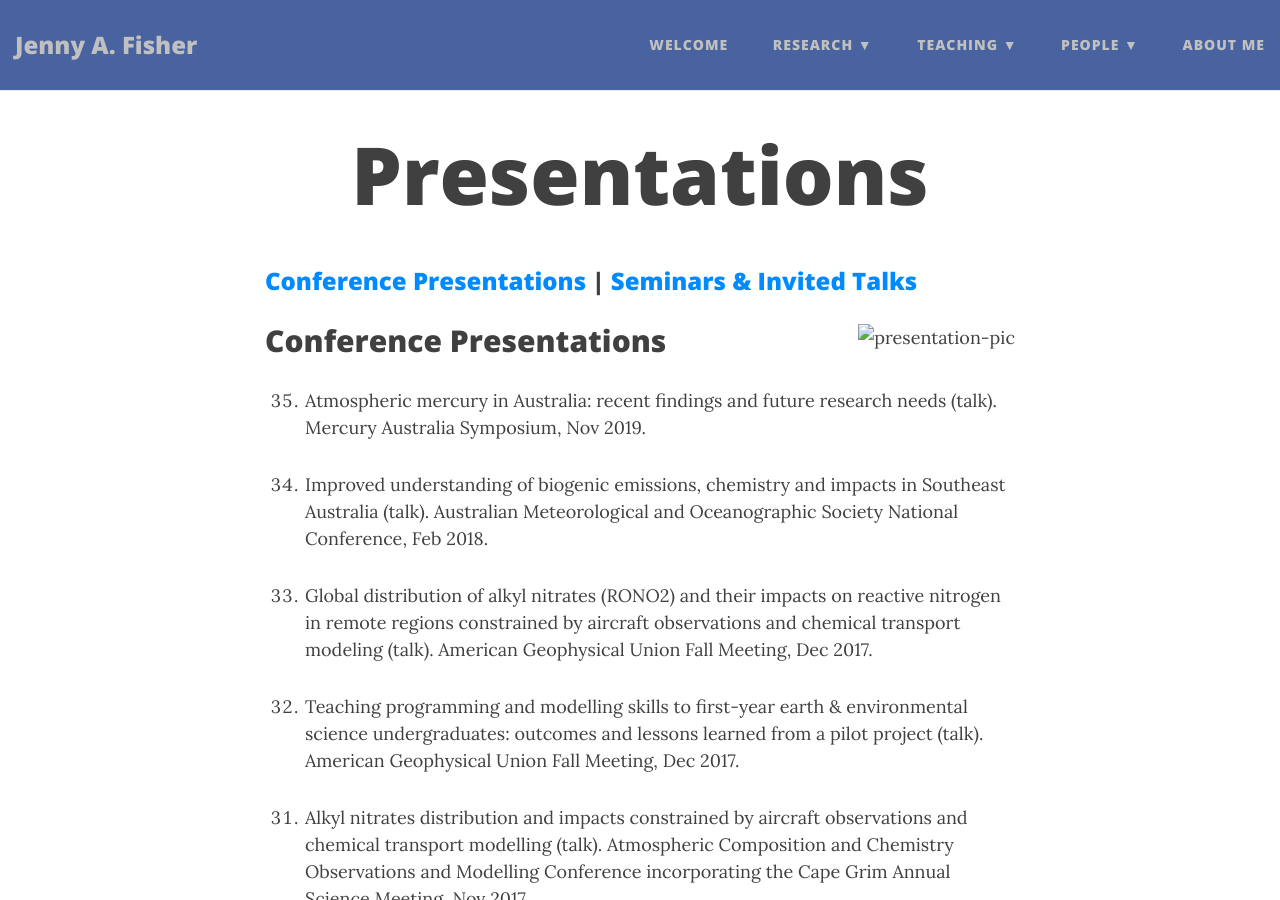
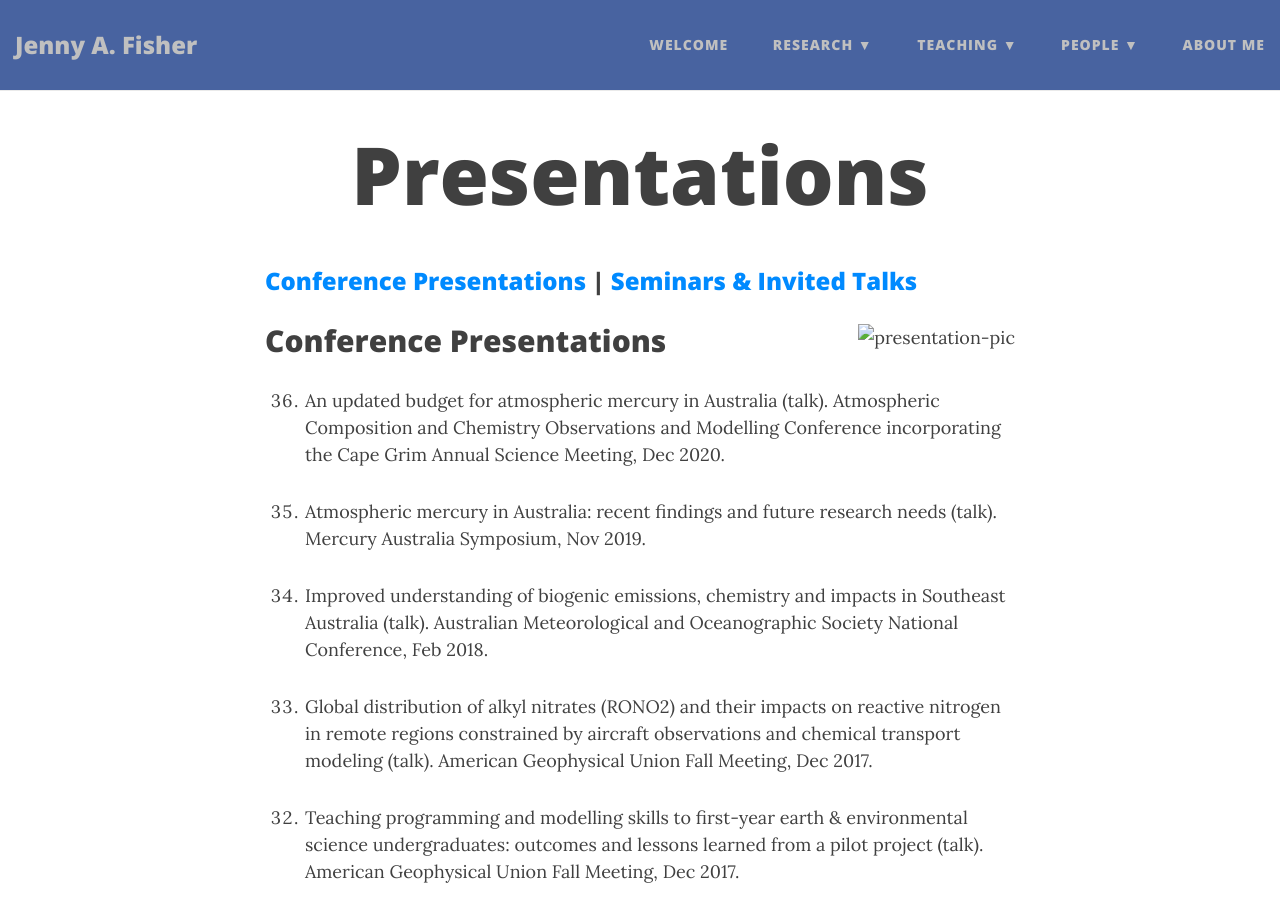
Before and after one commit to jennyfisher/jennyfisher.github.io, a Jekyll site: the page built from presentations.md, in a window 1280 px wide and 900 px high. Built offline with Jekyll 4.4.1, drawn with Linux system fonts in a browser that asks for light colours; nearby versions of some CDN libraries.

Commit message:
Add ACCOMC2020

```diff
--- a/presentations.md
+++ b/presentations.md
@@ -8,6 +8,8 @@ title: Presentations
 ![presentation-pic](img/presenting.jpeg){:style="float: right;margin-left: 7px;:class="img-responsive"}
 
 ## Conference Presentations
+
+1. An updated budget for atmospheric mercury in Australia (talk). Atmospheric Composition and Chemistry Observations and Modelling Conference incorporating the Cape Grim Annual Science Meeting, Dec 2020.
 
 1. Atmospheric mercury in Australia: recent findings and future research needs (talk). Mercury Australia Symposium, Nov 2019.
 
```
